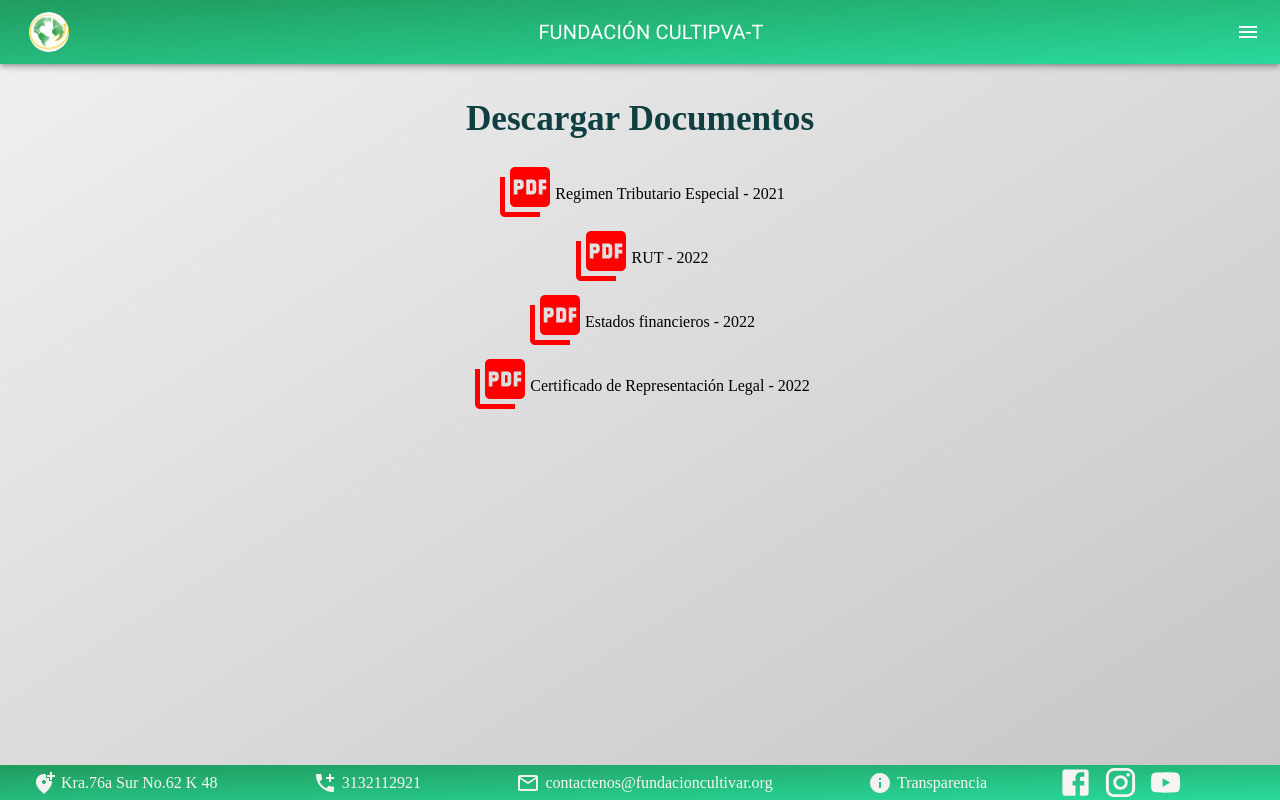
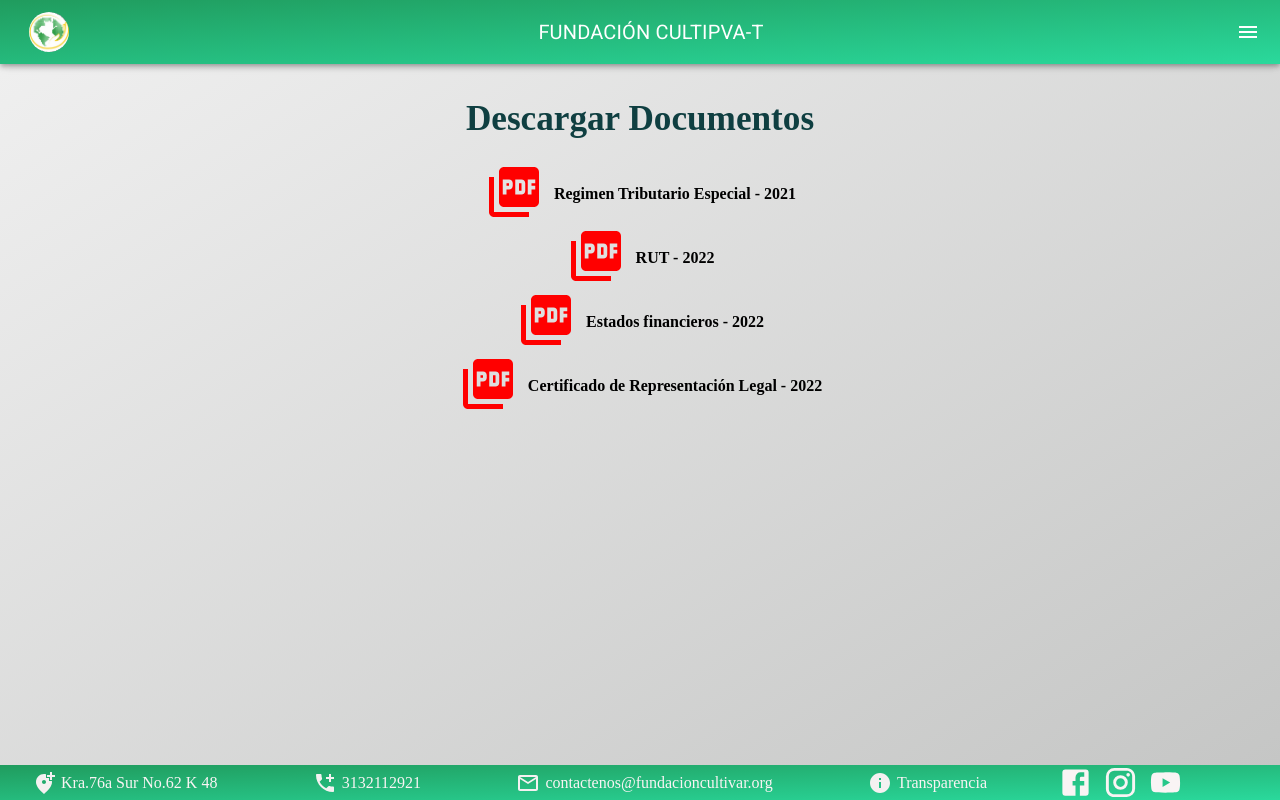
Before and after one commit to nelda-perez/fundacioncultipva-t, a React (Vite) app: page /rte in a window 1280 px wide. Built offline with nearby package versions, Linux system fonts and the light colour scheme.

Commit message:
Agregando al span color negro y margin

```diff
--- a/src/pages/RTE/components/ItemPdf/ItemPdf.jsx
+++ b/src/pages/RTE/components/ItemPdf/ItemPdf.jsx
@@ -19,7 +19,7 @@ function ItemPdf() {
           <span>
             <PictureAsPdfIcon sx={{ fontSize: "60px", color: "red" }} />
           </span>
-          <span style={{ color: "black" }}>{item.name}</span>
+          <span className="span-rte">{item.name}</span>
         </a>
       ))}
     </>
--- a/src/pages/RTE/rte.css
+++ b/src/pages/RTE/rte.css
@@ -3,3 +3,9 @@
     flex-direction: column;
     align-items: center;
 }
+
+.span-rte {
+    color: black;
+    font-weight: bold;
+    margin-left: 10px;
+}
```
